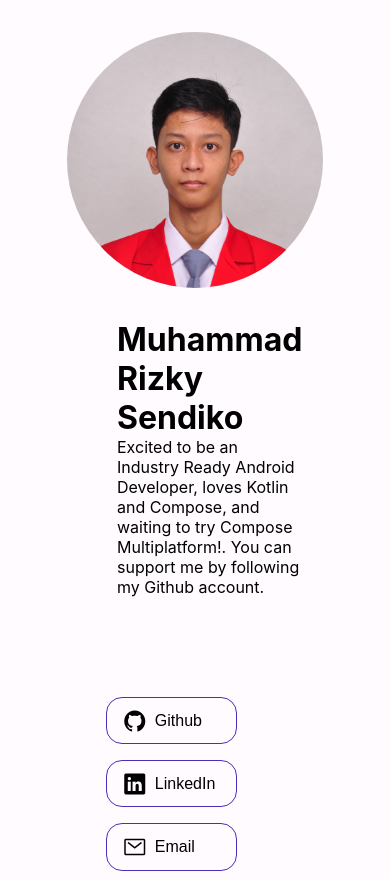
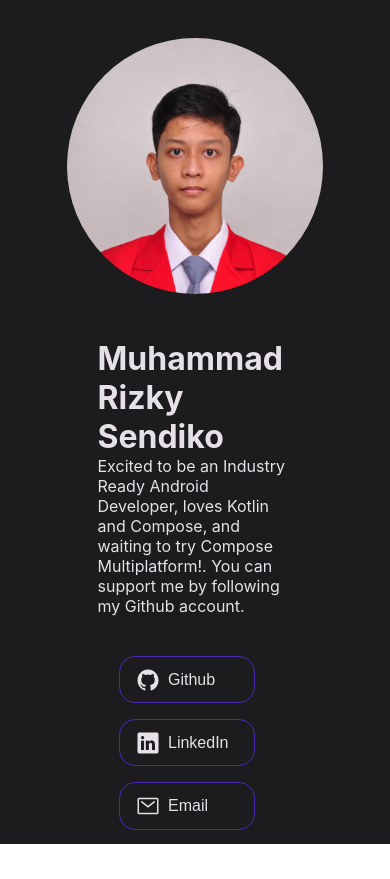
Before and after one commit to Sendiko/sendiko-porto-expo, a React Native app: screen / in a window 390 px wide. After the commit the page ends 844 px from the top, so only its background shows below. Built offline with nearby package versions, Linux system fonts and the light colour scheme.

Commit message:
enc(add): styles

```diff
--- a/ui/styles/globalstyles.js
+++ b/ui/styles/globalstyles.js
@@ -5,7 +5,10 @@ const globalStyles = StyleSheet.create({
     flex: 1,
     justifyContent: 'center',
     alignItems: 'center',
-    backgroundColor: '#fffbff',
+    backgroundColor: '#1C1B1E',
+  },
+  whiteText: {
+    color: "#E6E1E6"
   },
   rowContainer: {
     flex: 1,
@@ -13,7 +16,6 @@ const globalStyles = StyleSheet.create({
     alignItems: "center",
     flexDirection: "row",
     flexWrap: "wrap",
-    width: "80%",
   },
   imageCircle: {
     borderRadius: "100%",
@@ -23,11 +25,13 @@ const globalStyles = StyleSheet.create({
   },
   headerTitle: {
     fontWeight: "bold",
-    fontSize: "2rem"
+    fontSize: "2rem",
+    color: "#E6E1E6",
   },
   headerText: {
     textAlign: "left",
-    fontSize: "1rem"
+    fontSize: "1rem",
+    color: "#E6E1E6"
   },
   headerContent: {
     flexWrap: "wrap",
@@ -37,7 +41,7 @@ const globalStyles = StyleSheet.create({
   linkCard: {
     flex: 1,
     borderRadius: "1rem",
-    borderColor: "#4D2DB7",
+    borderColor: "#4928B3",
     borderWidth: 1,
     flexWrap: "wrap",
     paddingVertical: "0.6rem",
@@ -48,11 +52,59 @@ const globalStyles = StyleSheet.create({
     fontSize: "1rem",
     marginEnd: "1rem",
     marginVertical: "0.5rem",
-    width: "8.2rem"
+    minWidth: "8.5rem",
+    color: "#E6E1E6"
+  },
+  linkCardHover: {
+    borderRadius: "1.5rem",
+    backgroundColor: "#4928B3",
+    color: "#E6DEFF",
   },
   linkIcon: {
-    paddingEnd: "0.5rem"
-  }
+    paddingEnd: "0.5rem",
+    color: "#E6E1E6"
+  },
+  chipContainer: {
+    flexShrink: 1,
+    justifyContent: "space-evenly",
+    flexDirection: "row",
+    flexWrap: "wrap",
+  },
+  infoCardContainer: {
+    flex: 1,
+    justifyContent: "center",
+    alignItems: "center",
+    flexDirection: "row",
+    flexWrap: "wrap",
+    width: "80%",
+    overflow: "visible",
+    minHeight: "auto"
+  },
+  infoCard:{
+    borderWidth: 1,
+    borderRadius: "1rem",
+    borderColor: "#F4BF1F",
+    flex: 1,
+    justifyContent: 'center',
+    alignItems: 'center',
+    backgroundColor: '#1C1B1E',
+    aspectRatio:1,
+    margin: "1rem",
+    padding:"1rem",
+    minWidth: "20rem",
+    maxWidth: "20rem",
+    },
+    linkInfoCardTitle: {
+      fontSize: "2rem",
+      color: "#E6E1E6",
+      fontWeight: "bold",
+      textAlign: "center"
+    },
+    linkInfoCardText: {
+      fontSize: "1rem",
+      color: "#E6E1E6",
+      textAlign: "justify"
+    }
 });
 
 export default globalStyles;
```
